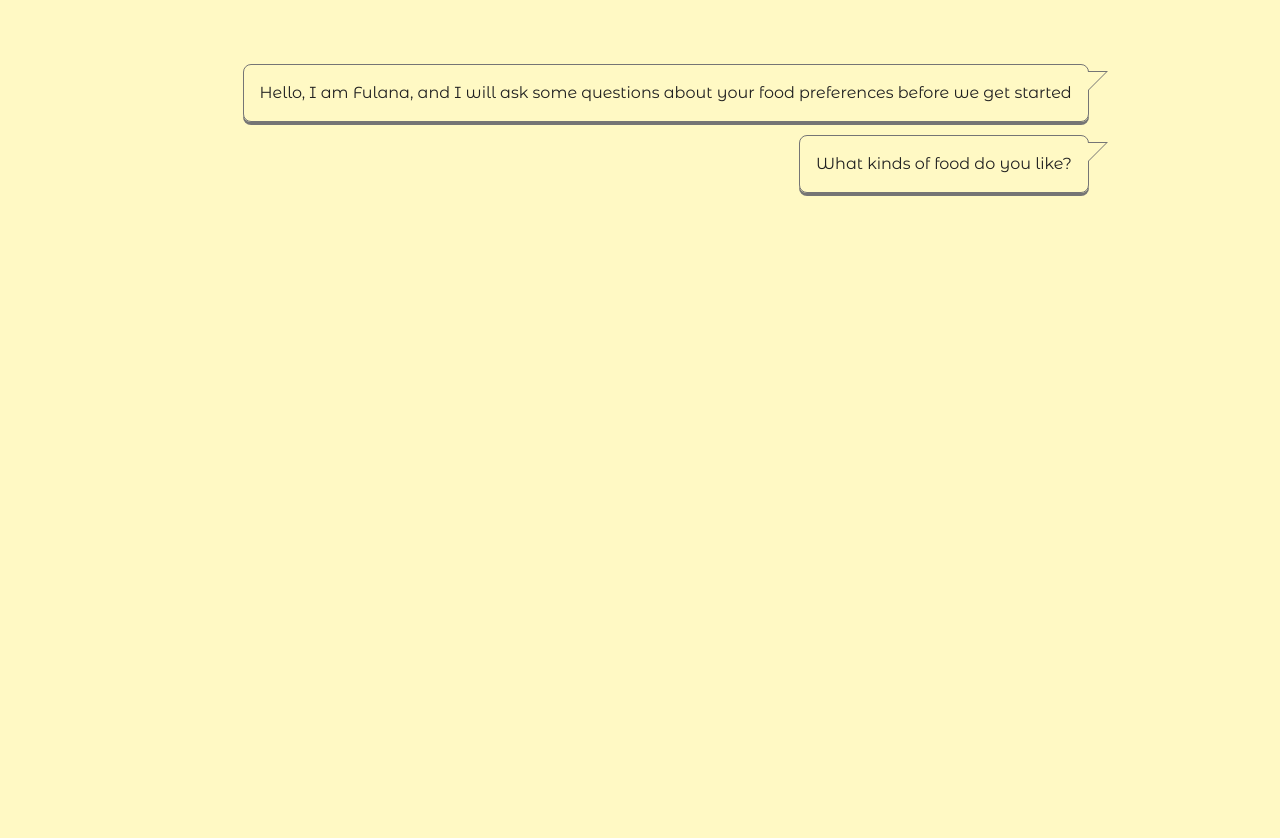
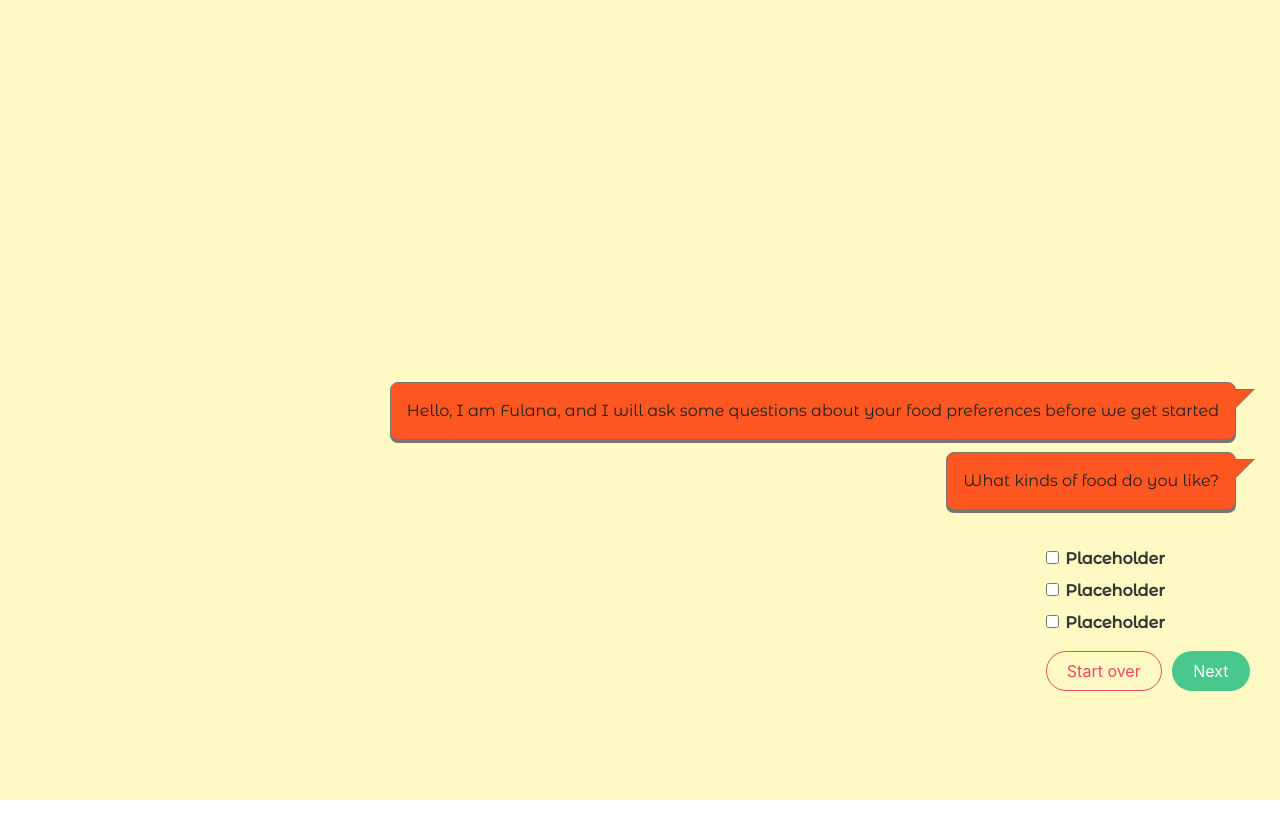
Before and after one commit to raphaelalmeidamartins/what-to-cook-web-app, a website: page index.html in a window 1280 px wide. After the commit the page ends 800 px from the top, so only its background shows below. Drawn offline with Linux system fonts and the light colour scheme.

Commit message:
Style
Implemented forms/chat animation.

```diff
--- a/button.js
+++ b/button.js
@@ -21,7 +21,8 @@ const tabSearch = document.querySelector('#search-container');
 // form selectors
 
 const form = document.querySelector('#preferences-form');
-const nextButtons = document.querySelectorAll('.is-success');
+const questionsArray = [...form.children];
+const nextButtons = document.querySelectorAll('.next');
 
 // functions
 
@@ -56,39 +57,34 @@ foodIcon.addEventListener('click', () => changeTab(tabFood, foodIcon));
 drinkIcon.addEventListener('click', () => changeTab(tabDrink, drinkIcon));
 searchIcon.addEventListener('click', () => changeTab(tabSearch, searchIcon));
 
-const displayElement = (element, timer) => {
+const displayElement = (element) => {
 	element.classList.remove('hidden');
-	setTimeout(() => 	element.classList.add('display'), timer);
+	element.classList.add('display');
 };
 
-const hiddenElement = (element, timer) => {
+const hideElement = (element) => {
 	element.classList.remove('display');
-	setTimeout(() => 	element.classList.add('hidden'), timer);
+	element.classList.add('hidden');
 };
 
-const conversationFlow = (event) => {
-	if (event) event.preventDefault();
-	const hiddenElementsArray = document.querySelectorAll('.hidden');
-	let stop = true;
-	while (stop) {
-		hiddenElementsArray.forEach((currentElement, index) => {
-			let timer = 2 * index + 1;
-			if (currentElement.tagName === 'P') {
-				displayElement(currentElement);
-				currentElement.style.transitionDelay = `${timer}s`
-				console.log(currentElement);
-			} else {
-				stop = false;
-				displayElement(currentElement);
-				currentElement.style.transitionDelay = `${timer}s`
-				throw console.log('Parou');
-			}
-		});
-	}
-};
+const conversationFlow = (question) => {
+	question.style.height = 'fit-content';
+	[...question.children].forEach((currentBubble, index) => {
+		let delay = 1 * (index +1);
+		currentBubble.style.transitionDelay = `${delay}s`;
+		currentBubble.style.display = 'block';
+		displayElement(currentBubble);
+		window.scrollTo(0, document.body.scrollHeight);
+	});
+}
 
-nextButtons.forEach((element) => {
-	element.addEventListener('click', conversationFlow);
+nextButtons.forEach((currentButton, index) => {
+	currentButton.addEventListener('click', (event) => {
+		event.preventDefault();
+		const currentInputGroup = currentButton.parentElement.parentElement;
+		[...currentInputGroup.children].forEach((input) => input.remove());
+		conversationFlow(currentInputGroup.parentElement.nextElementSibling);
+	});
 });
 
 // https://web.dev/learn/css/transitions/
@@ -98,5 +94,5 @@ window.onload = () => {
 	setTimeout(() => {
 		stopLoading();
 	}, 1000);
-	conversationFlow();
+	if(localStorage.length === 0) conversationFlow(document.getElementById('question-1'));
 };
--- a/index.html
+++ b/index.html
@@ -217,8 +217,9 @@
         </figure>
     </section>
     <section id="forms">
-        <div class="inside-container">
+        <div class="forms-inside-container">
             <form id="preferences-form" action="">
+                <div id="question-1" class="questions">
                     <p class="speech-bubble hidden">Hello, I am Fulana, and I will ask some questions about your food preferences before we get started</p>
                     <p class="speech-bubble hidden">What kinds of food do you like?</p>
                     <div class="input-group hidden">
@@ -227,9 +228,11 @@
                         <label class="label" for="liked-placeholder3"><input class="checkbox" type="checkbox" name="liked-foods" id="liked-placeholder3">Placeholder</label>
                         <div class="form-button-container">
                             <button class="button is-rounded is-outlined is-danger">Start over</button>
-                        <button class="button is-rounded is-success">Next</button>
+                            <button class="button next is-rounded is-success">Next</button>
                         </div>
                     </div>
+                </div>
+                <div id="question-2" class="questions">
                     <p class="speech-bubble hidden">What kinds of food do you <strong>dislike</strong>?</p>
                     <div class="input-group hidden">
                         <label class="label" for="disliked-placeholder1"><input class="checkbox" type="checkbox" name="disliked-foods" id="disliked-placeholder1">Placeholder</label>
@@ -237,9 +240,11 @@
                         <label class="label" for="disliked-placeholder3"><input class="checkbox" type="checkbox" name="disliked-foods" id="disliked-placeholder3">Placeholder</label>
                         <div class="form-button-container">
                             <button class="button is-rounded is-outlined is-danger">Start over</button>
-                        <button class="button is-rounded is-success">Next</button>
+                            <button class="button next is-rounded is-success">Next</button>
                         </div>
                     </div>
+                </div>
+                <div id="question-3" class="questions">
                     <p class="speech-bubble hidden">Do you have any food restrictions?</p>
                     <div class="input-group hidden">
                         <label class="label" for="restricted-placeholder1"><input class="checkbox" type="checkbox" name="restricted-foods" id="restricted-placeholder1">Placeholder</label>
@@ -247,9 +252,11 @@
                         <label class="label" for="restricted-placeholder3"><input class="checkbox" type="checkbox" name="restricted-foods" id="restricted-placeholder3">Placeholder</label>
                         <div class="form-button-container">
                             <button class="button is-rounded is-outlined is-danger">Start over</button>
-                        <button class="button is-rounded is-success">Next</button>
+                            <button class="button next is-rounded is-success">Next</button>
                         </div>
                     </div>
+                </div>
+                <div id="question-4" class="questions">
                     <p class="speech-bubble hidden">Thank you for your answers! You can reset or edit your preferences any time you want in the settings screen</p>
                     <p class="speech-bubble hidden">This application does not use cookies, all your data is saved in your web browser local storage</p>
                     <p class="speech-bubble hidden">May I proceed with these preferences?</p>
@@ -259,8 +266,11 @@
                             <button class="button is-rounded is-success">Ok</button>
                         </div>
                     </div>
+                </div>
+                <div id="question-5" class="questions">
                     <p class="speech-bubble hidden">Generating random recipe suggestions...</p>
-                <p class="speech-bubble hidden typing"><i class="fa-solid fa-ellipsis typing-icon"></i></p>
+                </div>
+                <!-- <p class="speech-bubble hidden typing"><i class="fa-solid fa-ellipsis typing-icon"></i></p> -->
             </form>
         </div>
     </section>
--- a/style.css
+++ b/style.css
@@ -51,12 +51,18 @@ i:not(.typing-icon):hover {
   position: relative;
 }
 
-.inside-container {
+.inside-container, .forms-inside-container {
   width: 100%;
   height: 100%;
+  min-height: 100vh;
   display: flex;
   justify-content: center;
   padding: 4rem 1.5rem 4.8rem;
+}
+
+.forms-inside-container {
+  flex-flow: column nowrap;
+  justify-content: flex-end;
 }
 
 #recipe-container, #drink-container, #search-container {
@@ -214,10 +220,20 @@ https://codingislove.com/css-speech-bubbles/
 https://www.youtube.com/watch?v=Pi-dTBAi0t0
 */
 
+div.questions {
+  height: 0;
+  overflow: hidden;
+  transition: height 400ms;
+  display: flex;
+  flex-flow: column nowrap;
+  align-items: flex-end;
+}
+
 .speech-bubble {
   position: relative;
   padding: 1rem;
   border: 1px solid var(--secondary-text);
+  background-color: var(--accent-color);
   border-radius: 8px;
   margin-right: 20px;
   margin-bottom: 0.8rem;
@@ -226,7 +242,7 @@ https://www.youtube.com/watch?v=Pi-dTBAi0t0
 
 .speech-bubble, .input-group {
   transform-origin: 0 0;
-  transition-property: transform, opacity;
+  transition-property: transform, opacity, height;
   transition-duration: 1s;
   transition-timing-function: ease;
 }
@@ -259,9 +275,9 @@ https://www.youtube.com/watch?v=Pi-dTBAi0t0
   width: 0px;
   height: 0px;
   position: absolute;
-  border-left: 9px solid var(--light-primaty-color);
+  border-left: 9px solid var(--accent-color);
   border-right: 9px solid transparent;
-  border-top: 9px solid var(--light-primaty-color);
+  border-top: 9px solid var(--accent-color);
   border-bottom: 9px solid transparent;
   right: -18px;
   top: 7px;
@@ -273,6 +289,7 @@ https://www.youtube.com/watch?v=Pi-dTBAi0t0
 
 .input-group {
   padding: 1.5rem 0;
+  overflow: hidden;
 }
 
 .input-group div {
```
Lines whose indentation alone changed are shown as unchanged.
